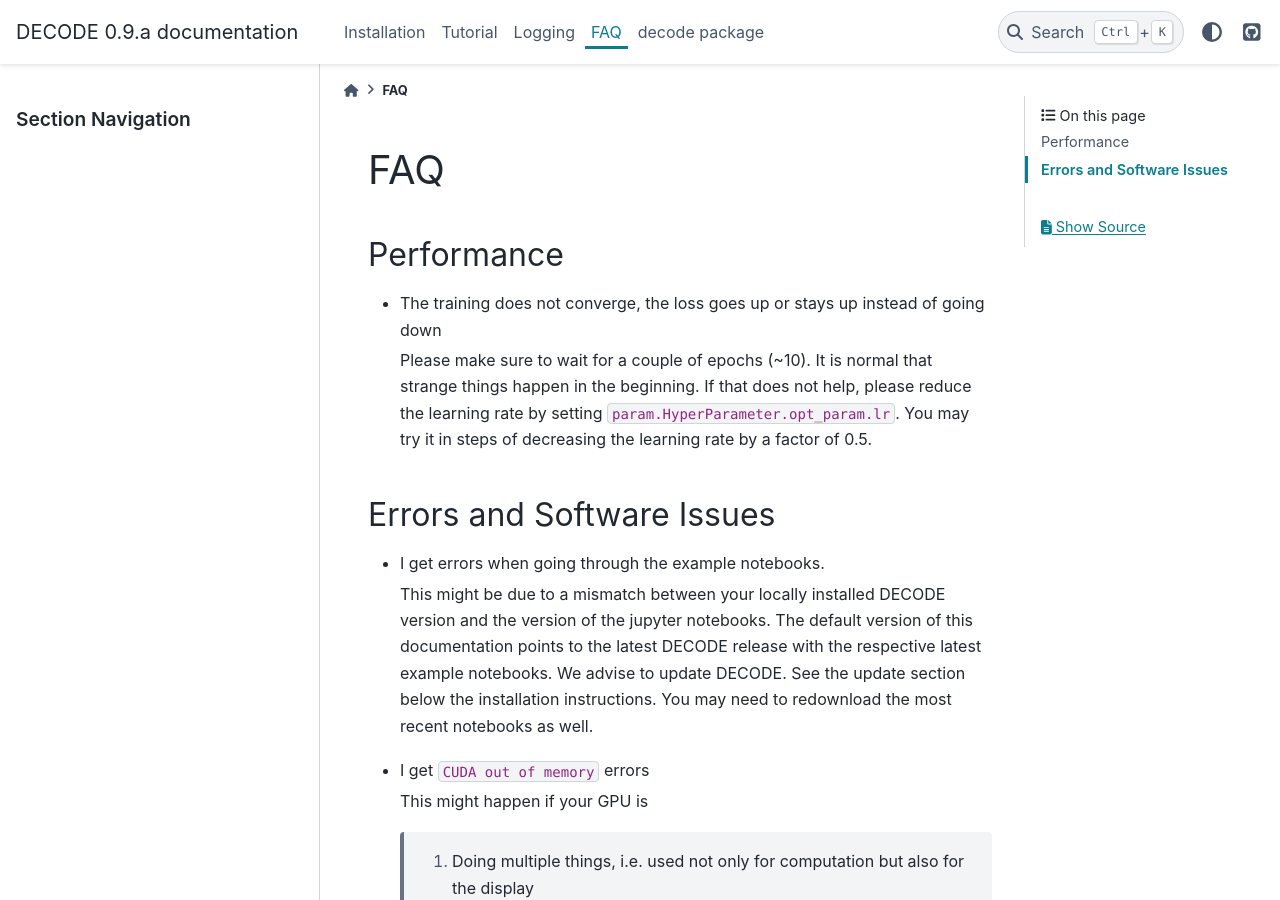
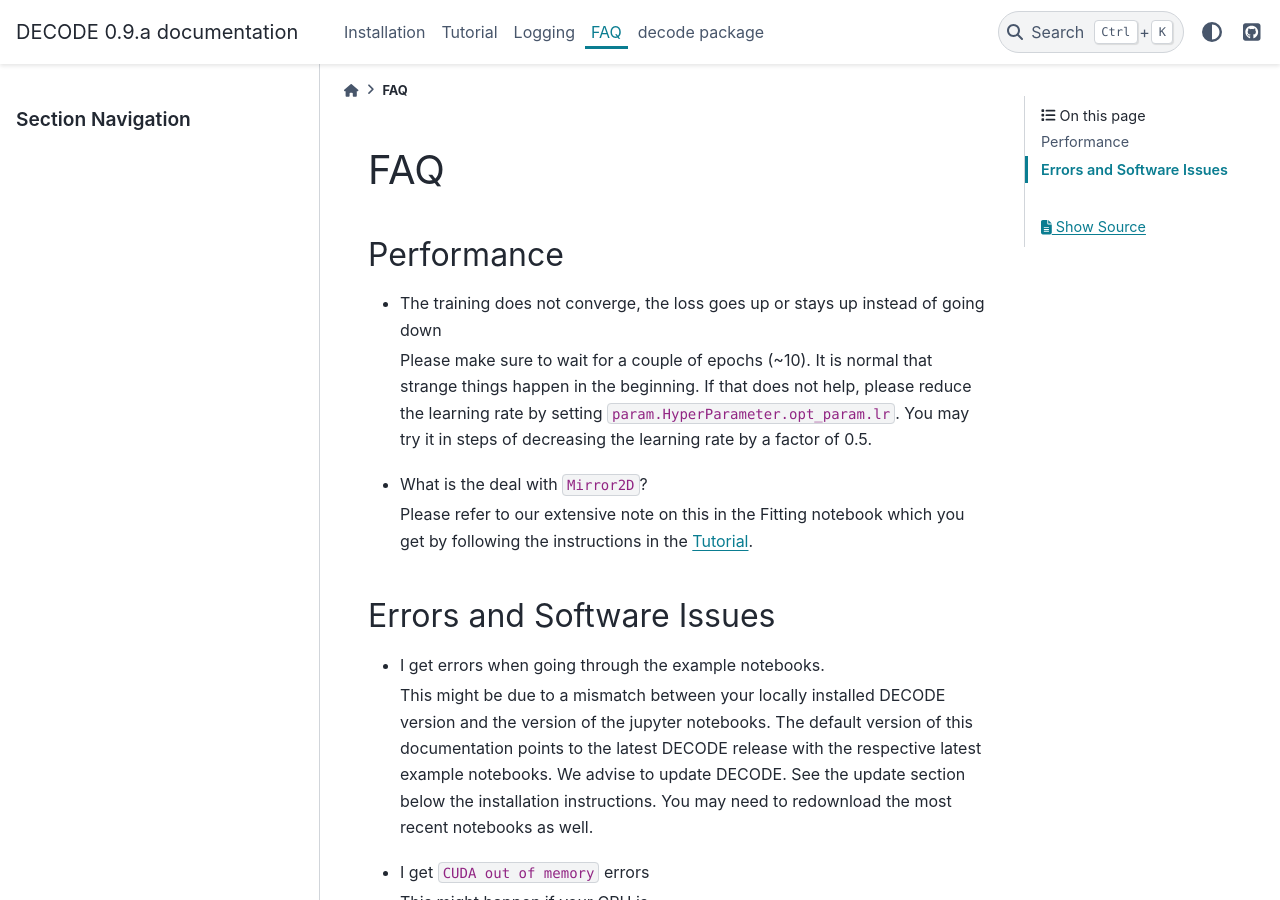
Before and after one commit to TuragaLab/DECODE, a Sphinx documentation site: the page built from docs/source/faq.rst, in a window 1280 px wide and 900 px high. Built offline with Sphinx 7.4.7 and the PyData theme 0.15.4, drawn with Linux system fonts in a browser that asks for light colours.

Commit message:
Add note on Mirror2D.

```diff
--- a/docs/source/faq.rst
+++ b/docs/source/faq.rst
@@ -11,6 +11,11 @@ Performance
    strange things happen in the beginning. If that does not help, please reduce
    the learning rate by setting ``param.HyperParameter.opt_param.lr``. You may
    try it in steps of decreasing the learning rate by a factor of 0.5.
+
+-   What is the deal with ``Mirror2D``?
+
+    Please refer to our extensive note on this in the Fitting notebook which you
+    get by following the instructions in the `Tutorial <tutorial.html>`__.
 
 Errors and Software Issues
 --------------------------
```
